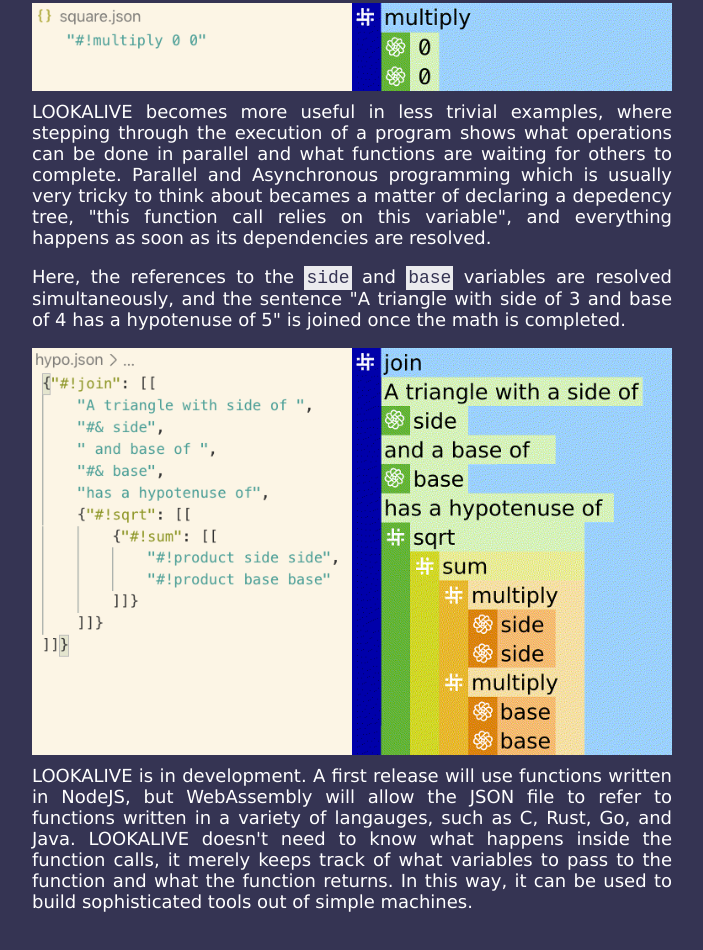
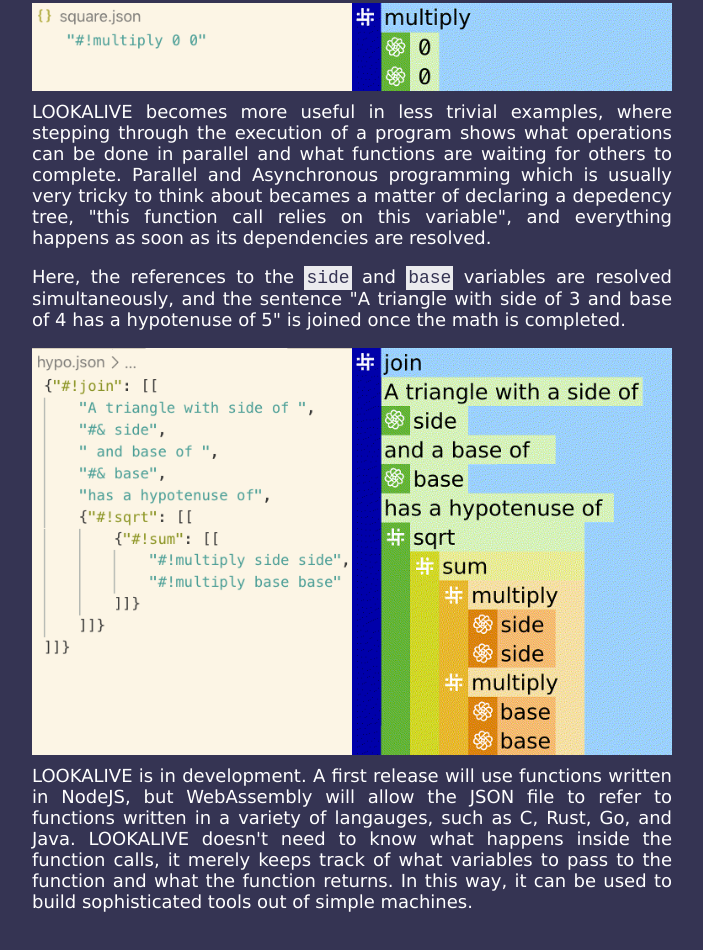
Before and after one commit to jazzyjackson/lookalive, a plain HTML site: page index.html in a window 1280 px wide. Shown: the part 987-1937 px from the top of the page, without its empty margins (288-991 px from the left). Drawn offline with Linux system fonts and the light colour scheme.

Commit message:
Update index.html

```diff
--- a/index.html
+++ b/index.html
@@ -45,7 +45,7 @@
       <p> Here, the references to the <span>side</span> and <span>base</span> variables are resolved simultaneously, and the sentence "A triangle with side of 3 and base of 4 has a hypotenuse of 5" is joined once the math is completed.
       </p>
     </div>
-    <img src="img/hypo.png">
+    <img src="img/hypo_multiply.png">
     <img src="img/hypo_gui.gif">
     <div>
       <p> LOOKALIVE is in development. A first release will use functions written in NodeJS, but WebAssembly will allow the JSON file to refer to functions written in a variety of langauges, such as C, Rust, Go, and Java. LOOKALIVE doesn't need to know what happens inside the function calls, it merely keeps track of what variables to pass to the function and what the function returns. In this way, it can be used to build sophisticated tools out of simple machines.
```
